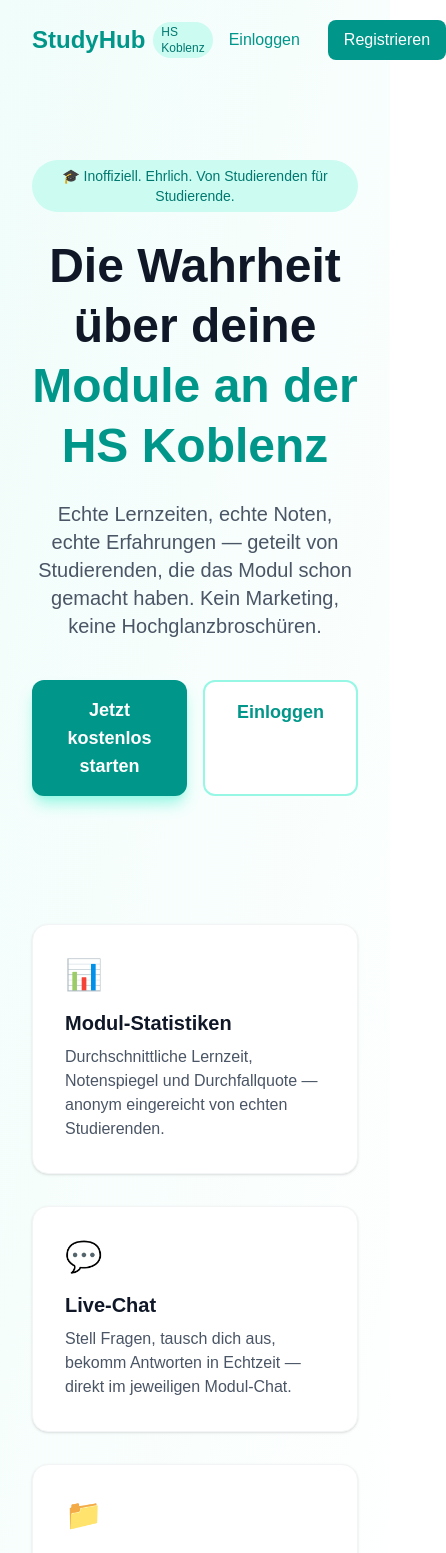
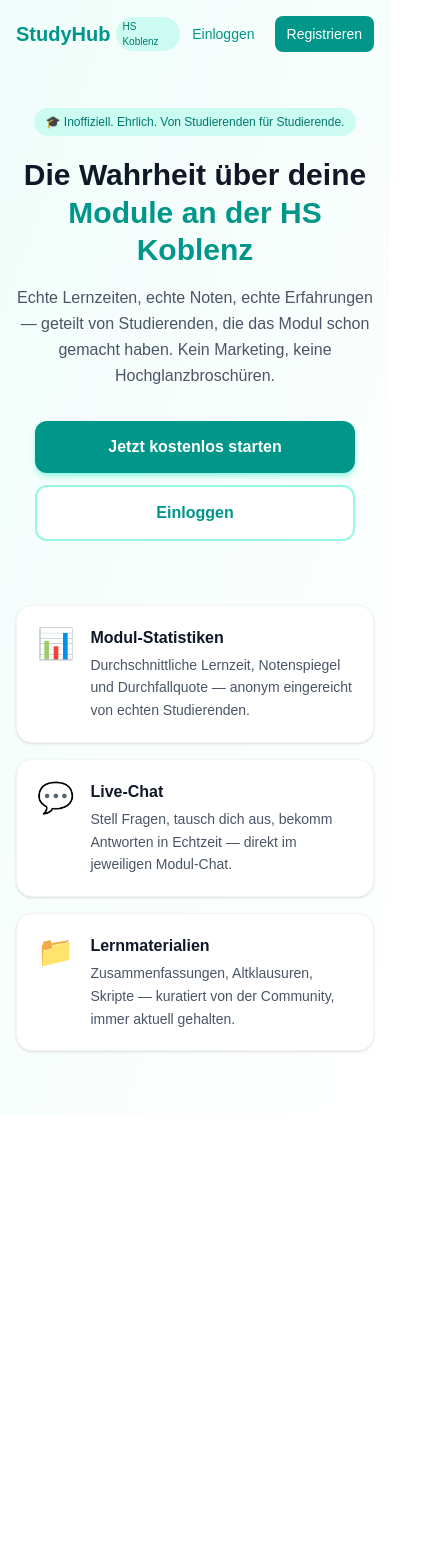
Before and after one commit to ebgvision/studyhub, a Next.js app: page / in a window 390 px wide. Shown: the top 1553 px of the page, 446 px wide, since content can reach past the window. After the commit the page ends 1115 px from the top, so only its background shows below. Built offline with nearby package versions, Linux system fonts and the light colour scheme.

Commit message:
fix: viewport meta tag + mobile-first homepage

```diff
--- a/app/layout.tsx
+++ b/app/layout.tsx
@@ -1,4 +1,4 @@
-import type { Metadata } from "next";
+import type { Metadata, Viewport } from "next";
 import { Geist, Geist_Mono } from "next/font/google";
 import "./globals.css";
 
@@ -12,9 +12,15 @@
   subsets: ["latin"],
 });
 
+export const viewport: Viewport = {
+  width: 'device-width',
+  initialScale: 1,
+  maximumScale: 1,
+}
+
 export const metadata: Metadata = {
-  title: "Create Next App",
-  description: "Generated by create next app",
+  title: "StudyHub – HS Koblenz",
+  description: "Echte Lernzeiten, Noten und Erfahrungen von Studierenden der HS Koblenz.",
 };
 
 export default function RootLayout({
@@ -24,7 +30,7 @@
 }>) {
   return (
     <html
-      lang="en"
+      lang="de"
       className={`${geistSans.variable} ${geistMono.variable} h-full antialiased`}
     >
       <body className="min-h-full flex flex-col">{children}</body>
--- a/app/page.tsx
+++ b/app/page.tsx
@@ -2,23 +2,24 @@
 
 export default function HomePage() {
   return (
-    <main className="min-h-screen bg-gradient-to-br from-teal-50 to-white">
+    <main className="min-h-screen bg-gradient-to-br from-teal-50 to-white overflow-x-hidden">
+
       {/* Navigation */}
-      <nav className="flex items-center justify-between px-8 py-5 max-w-6xl mx-auto">
-        <div className="flex items-center gap-2">
-          <span className="text-2xl font-bold text-teal-600">StudyHub</span>
-          <span className="text-xs bg-teal-100 text-teal-700 px-2 py-0.5 rounded-full font-medium">HS Koblenz</span>
+      <nav className="px-4 py-4 flex items-center justify-between max-w-5xl mx-auto">
+        <div className="flex items-center gap-1.5">
+          <span className="text-xl font-bold text-teal-600">StudyHub</span>
+          <span className="text-[10px] bg-teal-100 text-teal-700 px-1.5 py-0.5 rounded-full font-medium">HS Koblenz</span>
         </div>
-        <div className="flex gap-3">
+        <div className="flex gap-2">
           <Link
             href="/login"
-            className="px-4 py-2 text-teal-600 font-medium hover:text-teal-800 transition-colors"
+            className="px-3 py-2 text-sm text-teal-600 font-medium hover:text-teal-800 transition-colors"
           >
             Einloggen
           </Link>
           <Link
             href="/register"
-            className="px-4 py-2 bg-teal-600 text-white rounded-lg font-medium hover:bg-teal-700 transition-colors"
+            className="px-3 py-2 bg-teal-600 text-white rounded-lg text-sm font-medium hover:bg-teal-700 transition-colors"
           >
             Registrieren
           </Link>
@@ -26,28 +27,28 @@
       </nav>
 
       {/* Hero */}
-      <section className="max-w-6xl mx-auto px-8 pt-20 pb-32 text-center">
-        <div className="inline-block bg-teal-100 text-teal-700 px-4 py-1.5 rounded-full text-sm font-medium mb-6">
+      <section className="max-w-5xl mx-auto px-4 pt-10 pb-16 text-center">
+        <div className="inline-block bg-teal-100 text-teal-700 px-3 py-1.5 rounded-full text-xs font-medium mb-5">
           🎓 Inoffiziell. Ehrlich. Von Studierenden für Studierende.
         </div>
-        <h1 className="text-5xl font-bold text-gray-900 mb-6 leading-tight">
+        <h1 className="text-3xl font-bold text-gray-900 mb-4 leading-tight">
           Die Wahrheit über deine<br />
           <span className="text-teal-600">Module an der HS Koblenz</span>
         </h1>
-        <p className="text-xl text-gray-600 mb-10 max-w-2xl mx-auto">
+        <p className="text-base text-gray-600 mb-8 max-w-xl mx-auto leading-relaxed">
           Echte Lernzeiten, echte Noten, echte Erfahrungen — geteilt von Studierenden,
           die das Modul schon gemacht haben. Kein Marketing, keine Hochglanzbroschüren.
         </p>
-        <div className="flex gap-4 justify-center">
+        <div className="flex flex-col gap-3 items-center">
           <Link
             href="/register"
-            className="px-8 py-4 bg-teal-600 text-white rounded-xl font-semibold text-lg hover:bg-teal-700 transition-colors shadow-lg shadow-teal-200"
+            className="w-full max-w-xs px-6 py-3.5 bg-teal-600 text-white rounded-xl font-semibold text-base hover:bg-teal-700 transition-colors shadow-md shadow-teal-200 text-center"
           >
             Jetzt kostenlos starten
           </Link>
           <Link
             href="/login"
-            className="px-8 py-4 bg-white text-teal-600 rounded-xl font-semibold text-lg border-2 border-teal-200 hover:border-teal-400 transition-colors"
+            className="w-full max-w-xs px-6 py-3.5 bg-white text-teal-600 rounded-xl font-semibold text-base border-2 border-teal-200 hover:border-teal-400 transition-colors text-center"
           >
             Einloggen
           </Link>
@@ -55,34 +56,41 @@
       </section>
 
       {/* Features */}
-      <section className="max-w-6xl mx-auto px-8 pb-24">
-        <div className="grid grid-cols-1 md:grid-cols-3 gap-8">
-          <div className="bg-white rounded-2xl p-8 shadow-sm border border-gray-100">
-            <div className="text-3xl mb-4">📊</div>
-            <h3 className="text-xl font-bold text-gray-900 mb-2">Modul-Statistiken</h3>
-            <p className="text-gray-600">
+      <section className="max-w-5xl mx-auto px-4 pb-16">
+        <div className="flex flex-col gap-4">
+          <div className="bg-white rounded-2xl p-5 shadow-sm border border-gray-100 flex items-start gap-4">
+            <span className="text-3xl flex-shrink-0">📊</span>
+            <div>
+              <h3 className="text-base font-bold text-gray-900 mb-1">Modul-Statistiken</h3>
+              <p className="text-sm text-gray-600 leading-relaxed">
                 Durchschnittliche Lernzeit, Notenspiegel und Durchfallquote —
                 anonym eingereicht von echten Studierenden.
               </p>
             </div>
-          <div className="bg-white rounded-2xl p-8 shadow-sm border border-gray-100">
-            <div className="text-3xl mb-4">💬</div>
-            <h3 className="text-xl font-bold text-gray-900 mb-2">Live-Chat</h3>
-            <p className="text-gray-600">
+          </div>
+          <div className="bg-white rounded-2xl p-5 shadow-sm border border-gray-100 flex items-start gap-4">
+            <span className="text-3xl flex-shrink-0">💬</span>
+            <div>
+              <h3 className="text-base font-bold text-gray-900 mb-1">Live-Chat</h3>
+              <p className="text-sm text-gray-600 leading-relaxed">
                 Stell Fragen, tausch dich aus, bekomm Antworten in Echtzeit —
                 direkt im jeweiligen Modul-Chat.
               </p>
             </div>
-          <div className="bg-white rounded-2xl p-8 shadow-sm border border-gray-100">
-            <div className="text-3xl mb-4">📁</div>
-            <h3 className="text-xl font-bold text-gray-900 mb-2">Lernmaterialien</h3>
-            <p className="text-gray-600">
+          </div>
+          <div className="bg-white rounded-2xl p-5 shadow-sm border border-gray-100 flex items-start gap-4">
+            <span className="text-3xl flex-shrink-0">📁</span>
+            <div>
+              <h3 className="text-base font-bold text-gray-900 mb-1">Lernmaterialien</h3>
+              <p className="text-sm text-gray-600 leading-relaxed">
                 Zusammenfassungen, Altklausuren, Skripte — kuratiert von der Community,
                 immer aktuell gehalten.
               </p>
             </div>
           </div>
+        </div>
       </section>
+
     </main>
   )
 }
```
Lines whose indentation alone changed are shown as unchanged.
